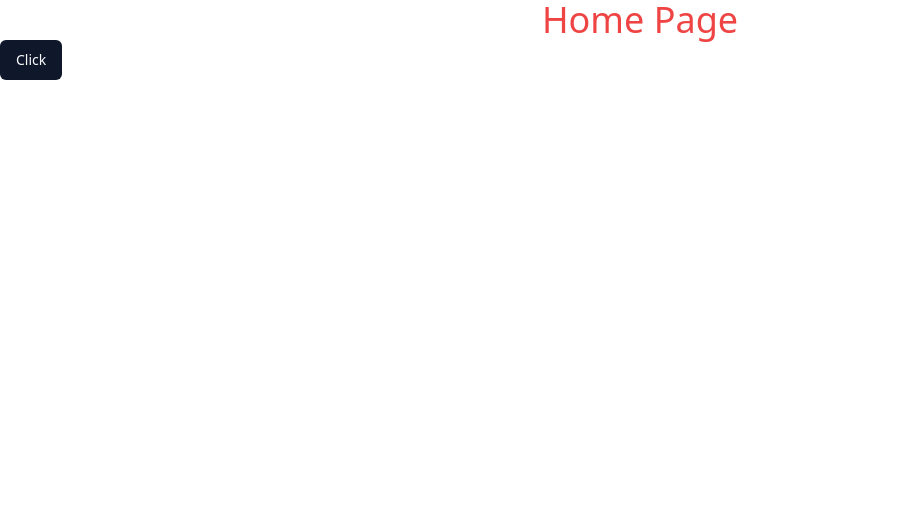
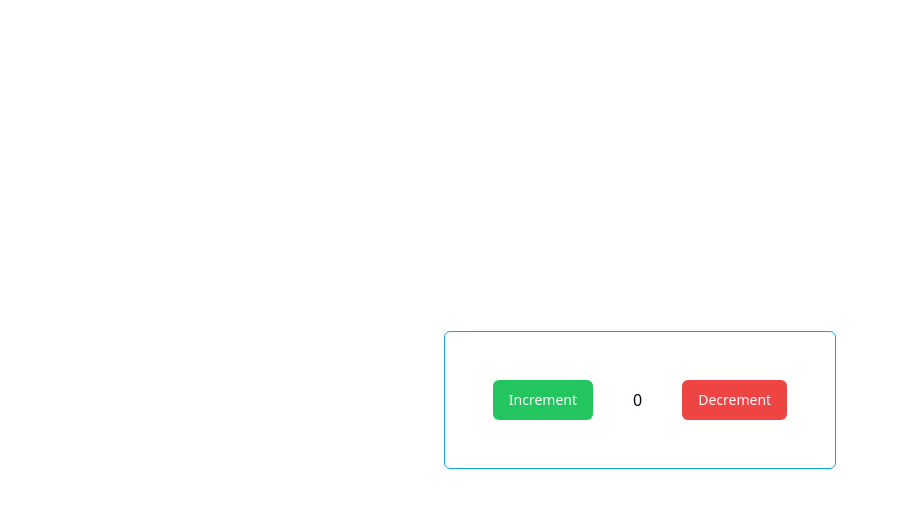
Before and after one commit to miavai649/fitkit-client, a React (Vite) app: page / in a window 1280 px wide. Shown: the top 508 px of the page, without its empty margins (0-899 px from the left). Built offline with nearby package versions, Linux system fonts and the light colour scheme.

Commit message:
feat: simple counter

```diff
--- a/src/App.tsx
+++ b/src/App.tsx
@@ -1,10 +1,19 @@
+import { useState } from "react";
 import { Button } from "./components/ui/button";
 
 const App = () => {
+  const [count, setCount] = useState(0);
   return (
-    <div>
-      <h1 className="text-4xl text-center text-red-500">Home Page</h1>
-      <Button>Click</Button>
+    <div className="flex h-screen w-full justify-center items-center ">
+      <div className="flex items-center border border-sky-500 rounded-md p-12">
+        <Button className="bg-green-500" onClick={() => setCount(count + 1)}>
+          Increment
+        </Button>
+        <h1 className="mx-10">{count}</h1>
+        <Button className="bg-red-500" onClick={() => setCount(count - 1)}>
+          Decrement
+        </Button>
+      </div>
     </div>
   );
 };
```
